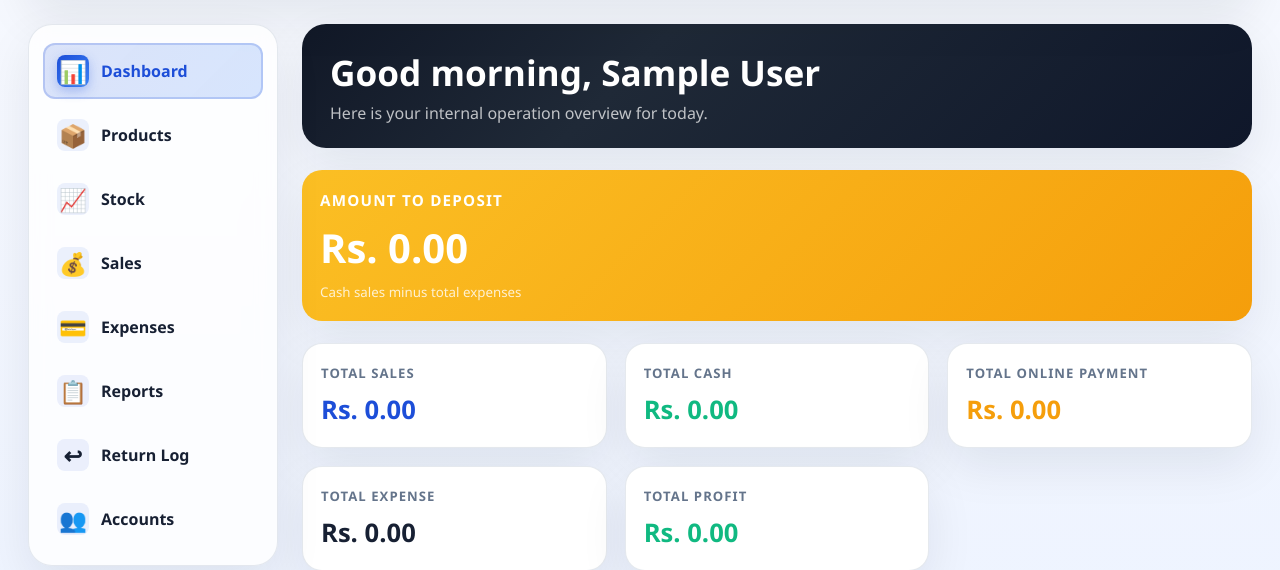
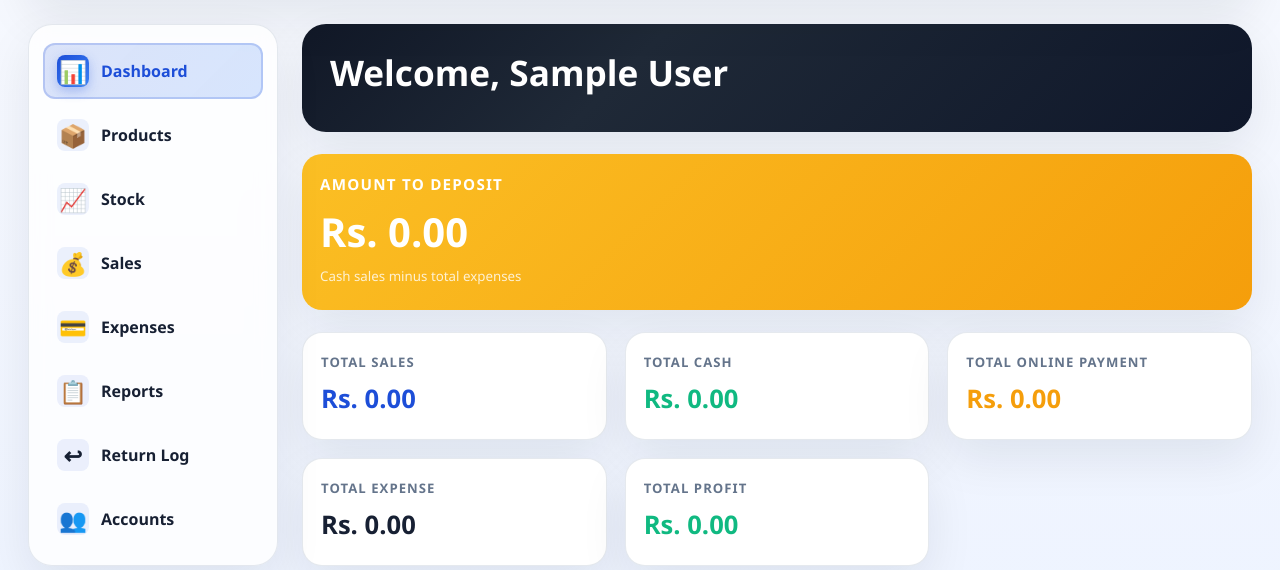
Before and after one commit to fashion99/fashion99pos, a Django app: page /dashboard/ in a window 1280 px wide. Shown: the part 120-690 px from the top of the page. Run offline with Django 5.2, Linux system fonts and the light colour scheme; a user stored in the database is signed in; tables that the repository leaves empty hold one stand-in row (values such as "Sample post").

Commit message:
dashboard.html

```diff
--- a/posapp/templates/posapp/dashboard.html
+++ b/posapp/templates/posapp/dashboard.html
@@ -4,8 +4,8 @@
 
 {% block content %}
 <section class="hero-card">
-    <h2>Good morning, {{ request.user.get_full_name|default:request.user.username }}</h2>
-    <p>Here is your internal operation overview for today.</p>
+    <h2>Welcome, {{ request.user.get_full_name|default:request.user.username }}</h2>
+
 </section>
 
 <section class="stat-grid">
```
